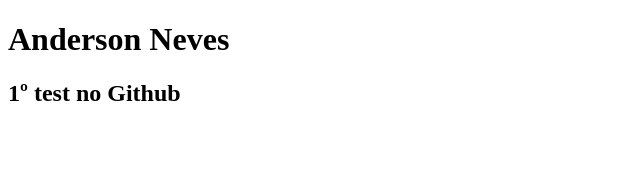
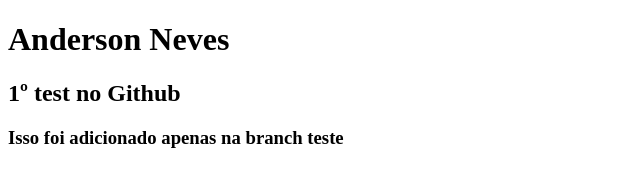
Before and after one commit to andersonneves14/teste-aula-github, a plain HTML site: page index.html in a window 1280 px wide. Shown: the whole page, without its empty margins (0-640 px from the left). Drawn offline with Linux system fonts and the light colour scheme.

Commit message:
Added difference between master and teste

```diff
--- a/index.html
+++ b/index.html
@@ -8,5 +8,6 @@
 <body>
     <h1>Anderson Neves</h1>
     <h2>1º test no Github</h2>
+    <h3>Isso foi adicionado apenas na branch teste</h3>
 </body>
 </html>
```
